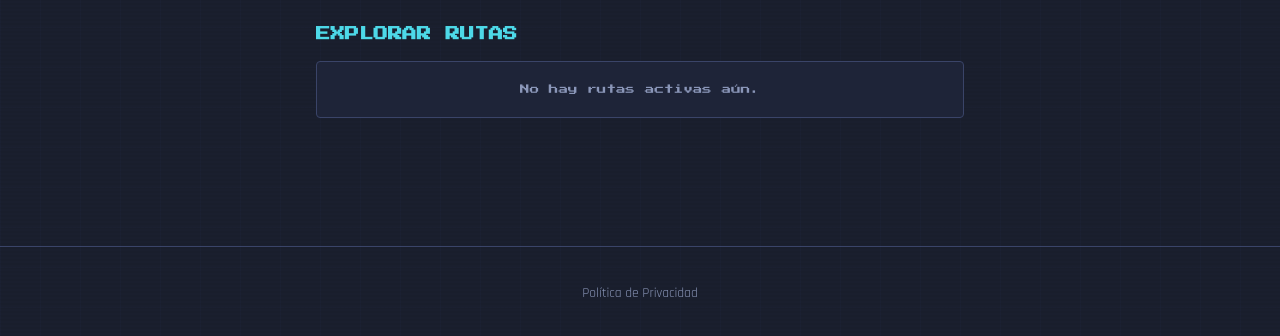
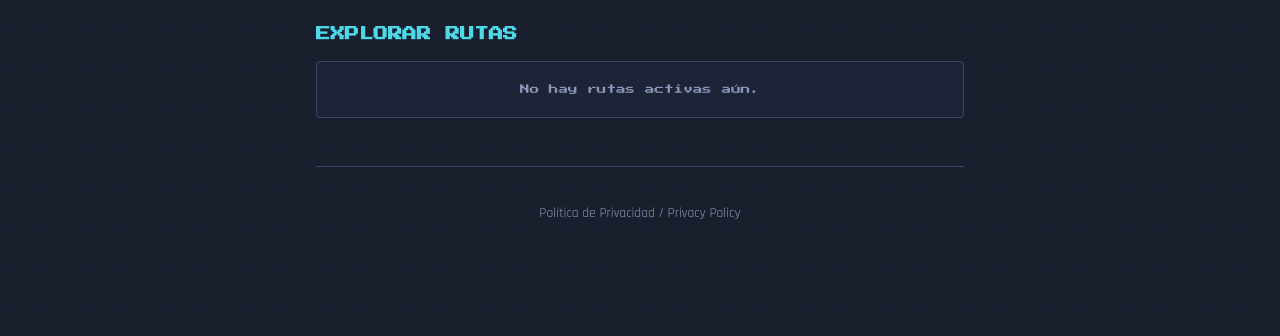
Before and after one commit to felipenogson/rutaBoss, a Flask app: page / in a window 1280 px wide. Shown: the part 53-389 px from the top of the page. Run offline with Flask 3, Linux system fonts and the light colour scheme; data that the repository does not hold is empty.

Commit message:
verificando el link de verificacion

```diff
--- a/templates/base.html
+++ b/templates/base.html
@@ -43,12 +43,12 @@
       {% endwith %}
 
       {% block content %}{% endblock %}
+
+      <footer style="text-align:center;padding:2rem 1rem;margin-top:3rem;border-top:1px solid var(--border);">
+        <a href="{{ url_for('privacy') }}" style="color:var(--text2);font-size:0.85rem;text-decoration:none;">Política de Privacidad / Privacy Policy</a>
+      </footer>
     </div>
   </main>
-
-  <footer style="text-align:center;padding:2rem 1rem;margin-top:3rem;border-top:1px solid var(--border);">
-    <a href="{{ url_for('privacy') }}" style="color:var(--text2);font-size:0.85rem;text-decoration:none;">Política de Privacidad</a>
-  </footer>
 
   <script src="{{ url_for('static', filename='js/main.js') }}"></script>
   {% block scripts %}{% endblock %}
```
